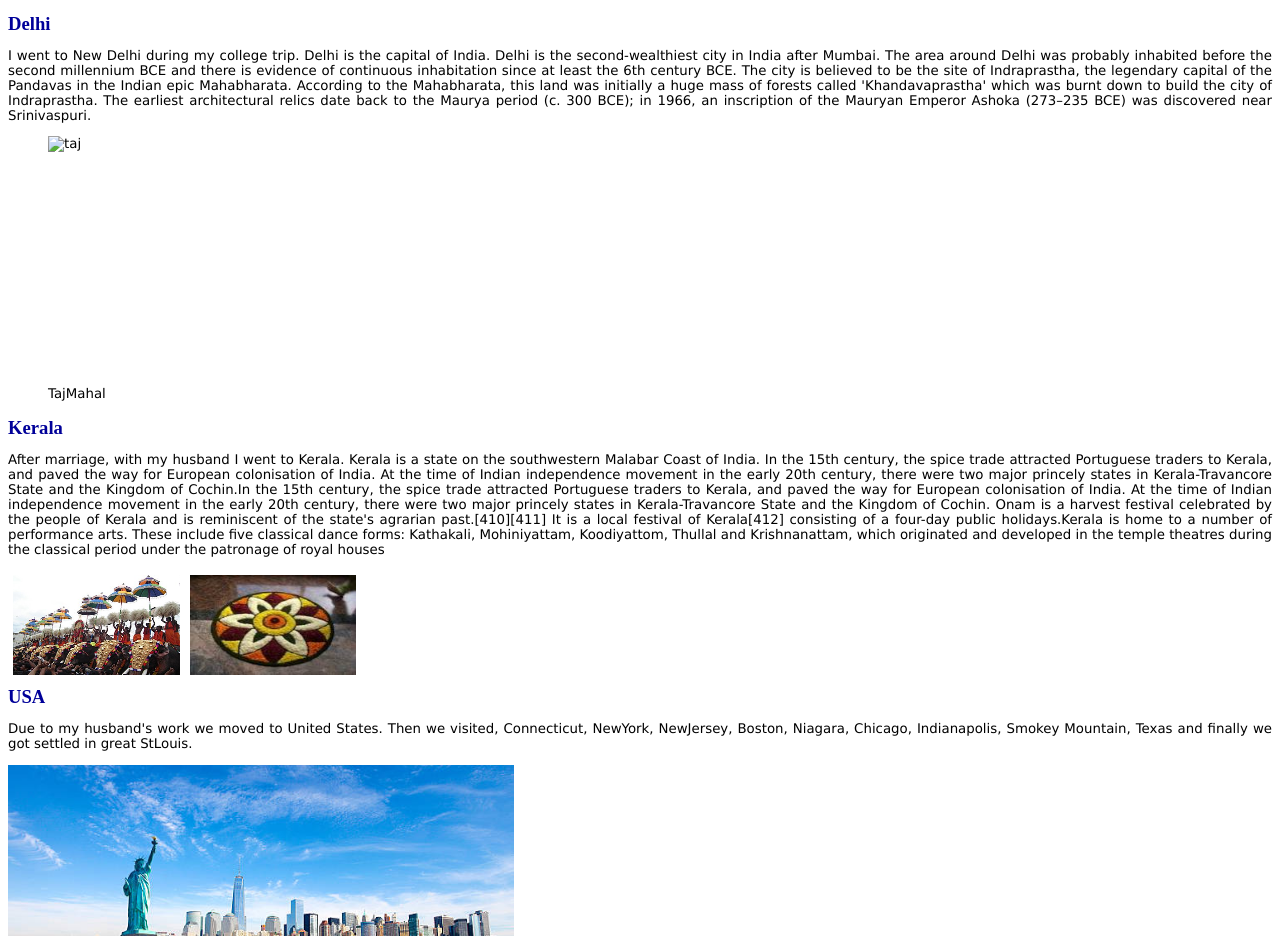
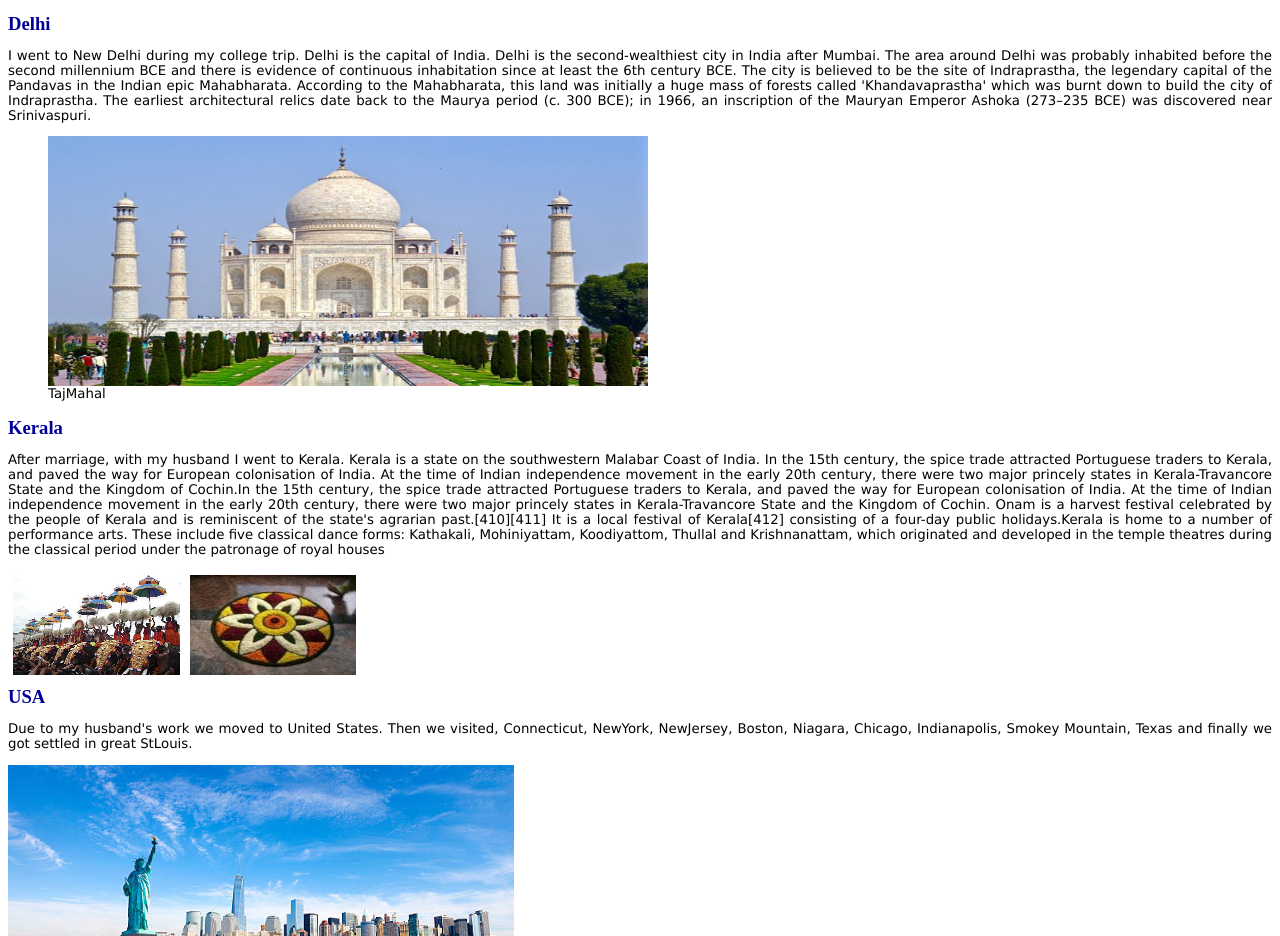
Before and after one commit to sujathasenthil/html-me-something, a plain HTML site: page index.html in a window 1280 px wide. Shown: the part 780-1716 px from the top of the page. Drawn offline with Linux system fonts and the light colour scheme; the site is published under a folder, as on GitHub Pages, so addresses that start at the root find nothing.

Commit message:
completed html assign

```diff
--- a/index.html
+++ b/index.html
@@ -41,7 +41,7 @@
                 <p> I went to New Delhi during my college trip. Delhi is the capital of India. Delhi is the second-wealthiest city in India after Mumbai. The area around Delhi was probably inhabited before the second millennium BCE and there is evidence of continuous inhabitation since at least the 6th century BCE. The city is believed to be the site of Indraprastha, the legendary capital of the Pandavas in the Indian epic Mahabharata. According to the Mahabharata, this land was initially a huge mass of forests called 'Khandavaprastha' which was burnt down to build the city of Indraprastha. The earliest architectural relics date back to the Maurya period (c. 300 BCE); in 1966, an inscription of the Mauryan Emperor Ashoka (273–235 BCE) was discovered near Srinivaspuri.
                 </p>
                      <figure>
-                       <img src="/images/tajmahal.jpg" alt="taj" height="250" width="600">
+                       <img src="images/tajmahal.jpg" alt="taj" height="250" width="600">
                        <figcaption>TajMahal</figcaption>
                       </figure>
             </article>
```
